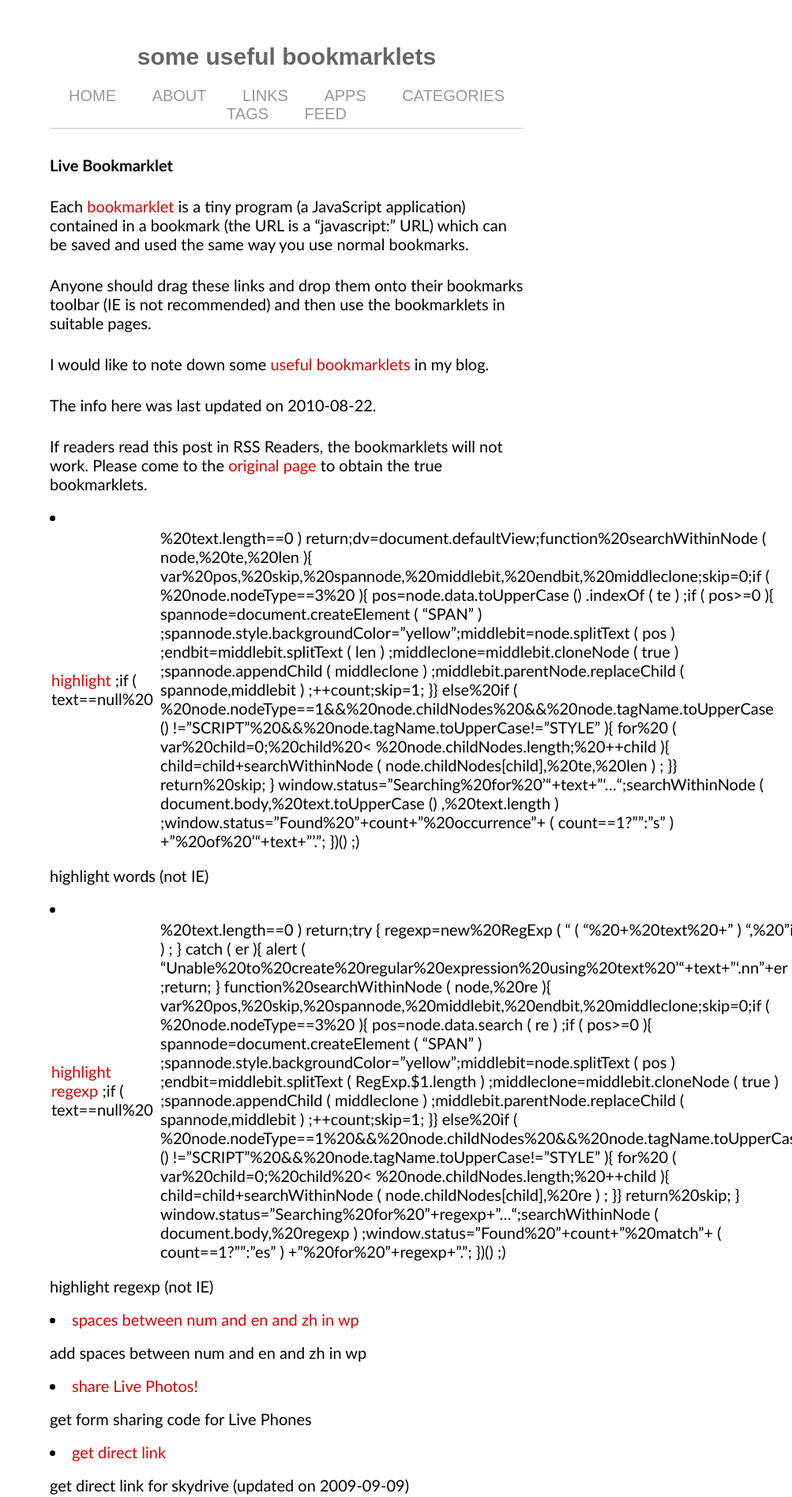
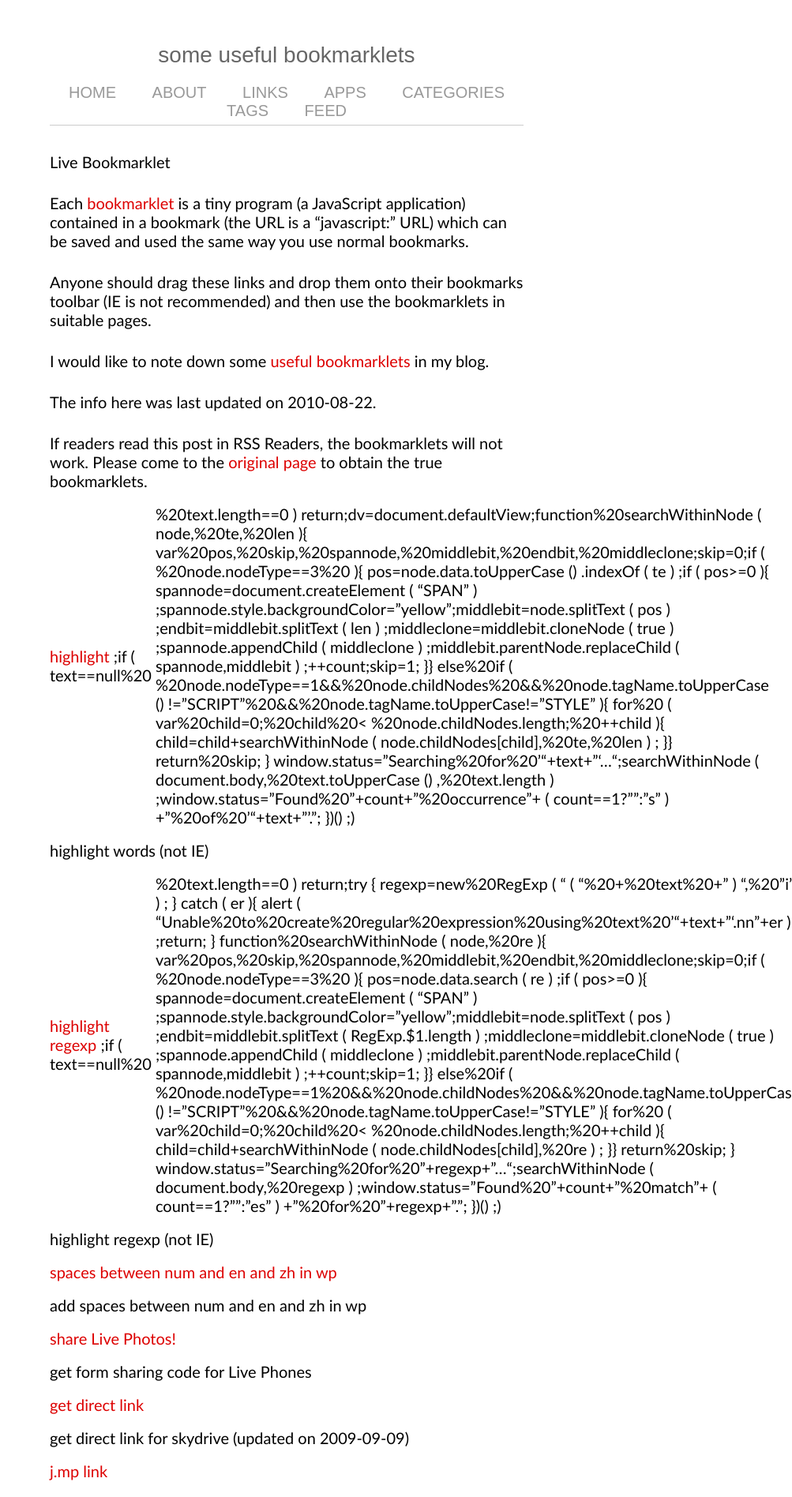
Before and after one commit to fyears/fyears.github.io, a Jekyll site: the page built from _posts/2010-08-22-some-useful-bookmarklets.markdown, in a window 1280 px wide. Shown: the top 1896 px of the page at 79% size, without its empty margins (277-1280 px from the left). Built offline with Jekyll 4.4.1, drawn with Linux system fonts in a browser that asks for light colours; nearby versions of some CDN libraries; some web fonts are replaced; comment, search, counter and statistics services are not loaded.

Commit message:
fix css for better mathjax support....

```diff
--- a/_layouts/default.html
+++ b/_layouts/default.html
@@ -5,10 +5,13 @@
     <meta name="author" content="{{ site.author }}" />
     <title>{{ page.title }}</title>
     <link rel="shortcut icon" href="/favicon.ico">
-    <link href="{{ site.url }}/feed/" type="application/rss+xml" rel="alternate" title="{{ site.name }}" />
-    <link rel="stylesheet" href="/assets/css/style.css">
-    <link rel="stylesheet" href="/assets/css/highlight.css">
-    <script type="text/javascript" src="/assets/js/jquery-1.7.1.min.js"></script>
+    <link rel="canonical" href="{{ site.url }}{{ page.url | canonical | replace:'index.html','' }}" />
+    <link rel="alternate" href="{{ site.url }}/feed/" type="application/rss+xml" title="{{ site.name }}" />
+    <link rel="stylesheet" href="{{ site.url }}/assets/css/style.css">
+    <link rel="stylesheet" href="http://yandex.st/highlightjs/6.2/styles/github.min.css">
+    <!--<link rel="stylesheet" href="{{ baseurl }}/assets/css/highlight.css">-->
+    <script type="text/javascript" src="http://ajax.googleapis.com/ajax/libs/jquery/1.7.2/jquery.min.js"></script>
+    <!--<script type="text/javascript" src="{{ baseurl }}/assets/js/jquery-1.7.1.min.js"></script>-->
   </head>
   <body>
     <div id="container">
@@ -34,7 +37,8 @@
       </div>
     </div>
     <!--{% include google-analytics.html %}-->
-    <script type="text/javascript" src="/assets/js/highlight.min.js"></script>
+    <script type="text/javascript" src="http://yandex.st/highlightjs/6.2/highlight.min.js"></script>
+    <!--<script type="text/javascript" src="{{ site.url }}/assets/js/highlight.min.js"></script>-->
     <script>
   hljs.tabReplace = '    ';
   hljs.initHighlightingOnLoad();
--- a/_posts/2010-10-30-equation-of-life.markdown
+++ b/_posts/2010-10-30-equation-of-life.markdown
@@ -12,4 +12,6 @@
 - life
 ---
 
+The life is full of hopeness and despair.
+
 $$ life=\int_{birth}^{death} (hope+despair) d(time) $$
--- a/assets/css/style.css
+++ b/assets/css/style.css
@@ -8,15 +8,15 @@
 * |/ | (~ (~
 * |\.|._)._)
 * --------------------------------- */
-
+html{color:#000;background:#FFF}body,div,dl,dt,dd,ul,ol,li,h1,h2,h3,h4,h5,h6,pre,code,form,fieldset,legend,input,textarea,p,blockquote,th,td{margin:0;padding:0}table{border-collapse:collapse;border-spacing:0}fieldset,img{border:0}address,caption,cite,code,dfn,em,strong,th,var{font-style:normal;font-weight:normal}ol,ul{list-style:none}caption,th{text-align:left}h1,h2,h3,h4,h5,h6{font-size:100%;font-weight:normal}q:before,q:after{content:''}abbr,acronym{border:0;font-variant:normal}sup{vertical-align:text-top}sub{vertical-align:text-bottom}input,textarea,select{font-family:inherit;font-size:inherit;font-weight:inherit}input,textarea,select{*font-size:100%}legend{color:#000}#yui3-css-stamp.cssreset{display:none}
 @import url(http://fonts.googleapis.com/css?family=Galdeano);
 @import url(http://fonts.googleapis.com/css?family=Electrolize);
 @import url(http://fonts.googleapis.com/css?family=Cuprum);
 body{font-size:20px;font-family:"Galdeano","Hiragino Sans GB","Microsoft YaHei",Trebuchet,"Trebuchet MS",Tahoma,"Lucida Grande","Lucida Sans Unicode",Verdana,sans-serif;color:#000000;background-color:#ffffff;}
 *{padding:0;margin: 0;border:none;outline:none;}
-h1{font-family:"Cuprum","Hiragino Sans GB","Microsoft YaHei",sans-serif;font-size:1.5em;color:#000;}
-h2{font-family:"Cuprum","Hiragino Sans GB","Microsoft YaHei",sans-serif;font-size:1.3em;color:#111;}
-h3{font-family:"Cuprum","Hiragino Sans GB","Microsoft YaHei",sans-serif;font-size:1.2em;color:#222;}
+h1{font-family:"Cuprum","Hiragino Sans GB","Microsoft YaHei",sans-serif;font-size:1.4em;color:#000;}
+h2{font-family:"Cuprum","Hiragino Sans GB","Microsoft YaHei",sans-serif;font-size:1.2em;color:#111;}
+h3{font-family:"Cuprum","Hiragino Sans GB","Microsoft YaHei",sans-serif;font-size:1.1em;color:#222;}
 h4{font-family:"Cuprum","Hiragino Sans GB","Microsoft YaHei",sans-serif;font-size:1em;color:#333;}
 a{color:#a9a9a9;text-decoration:none;}
 a:hover{color:#333333;-webkit-transition:color .2s linear;}
@@ -57,4 +57,3 @@
 #dsq-footer{display:none;}
 li[id*='dsq-like-']{display: none;}
 .gist{font-size: 20px;line-height:1.6;}
-code.has-jax {font: inherit; font-size: 200%; background: inherit; border: inherit;}
```
